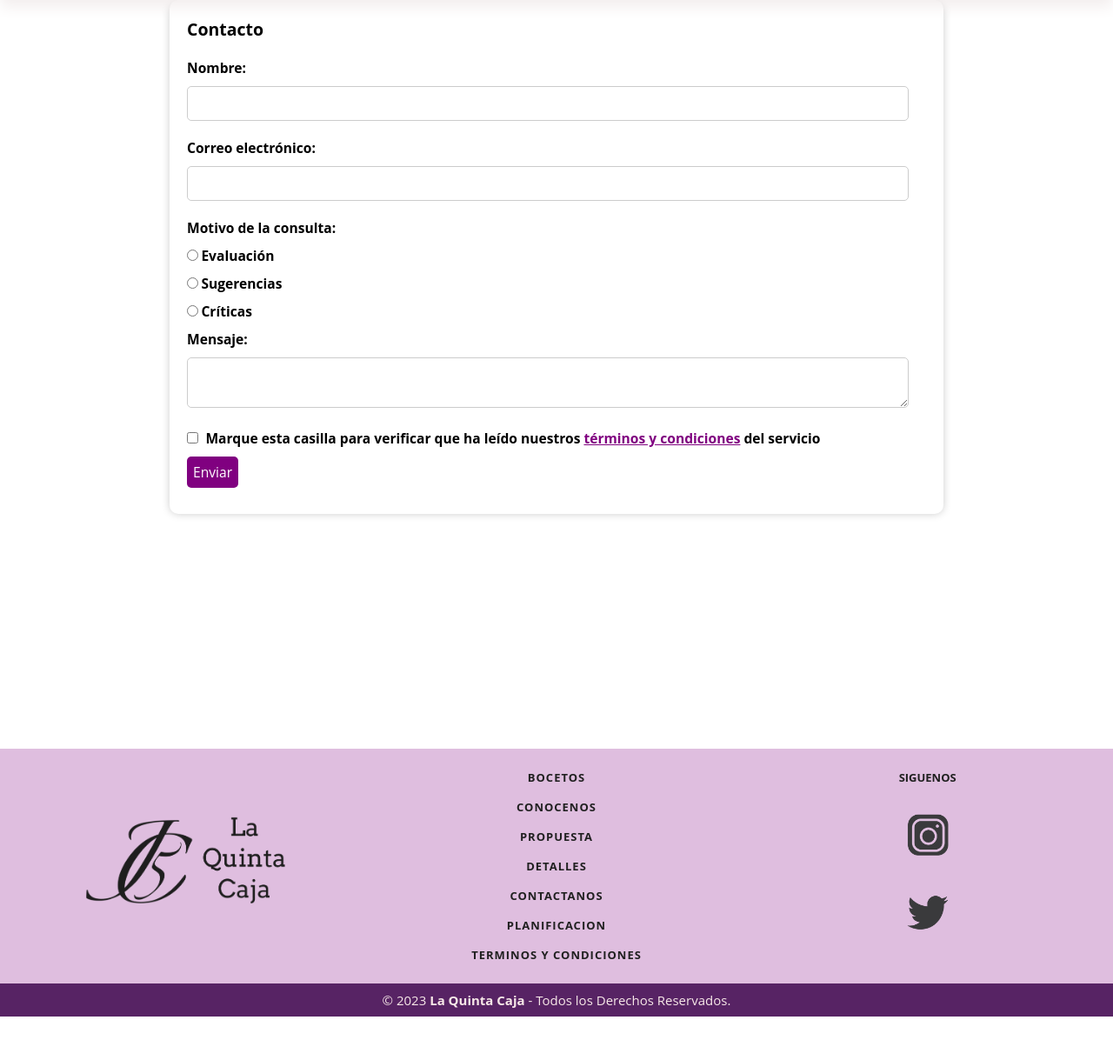
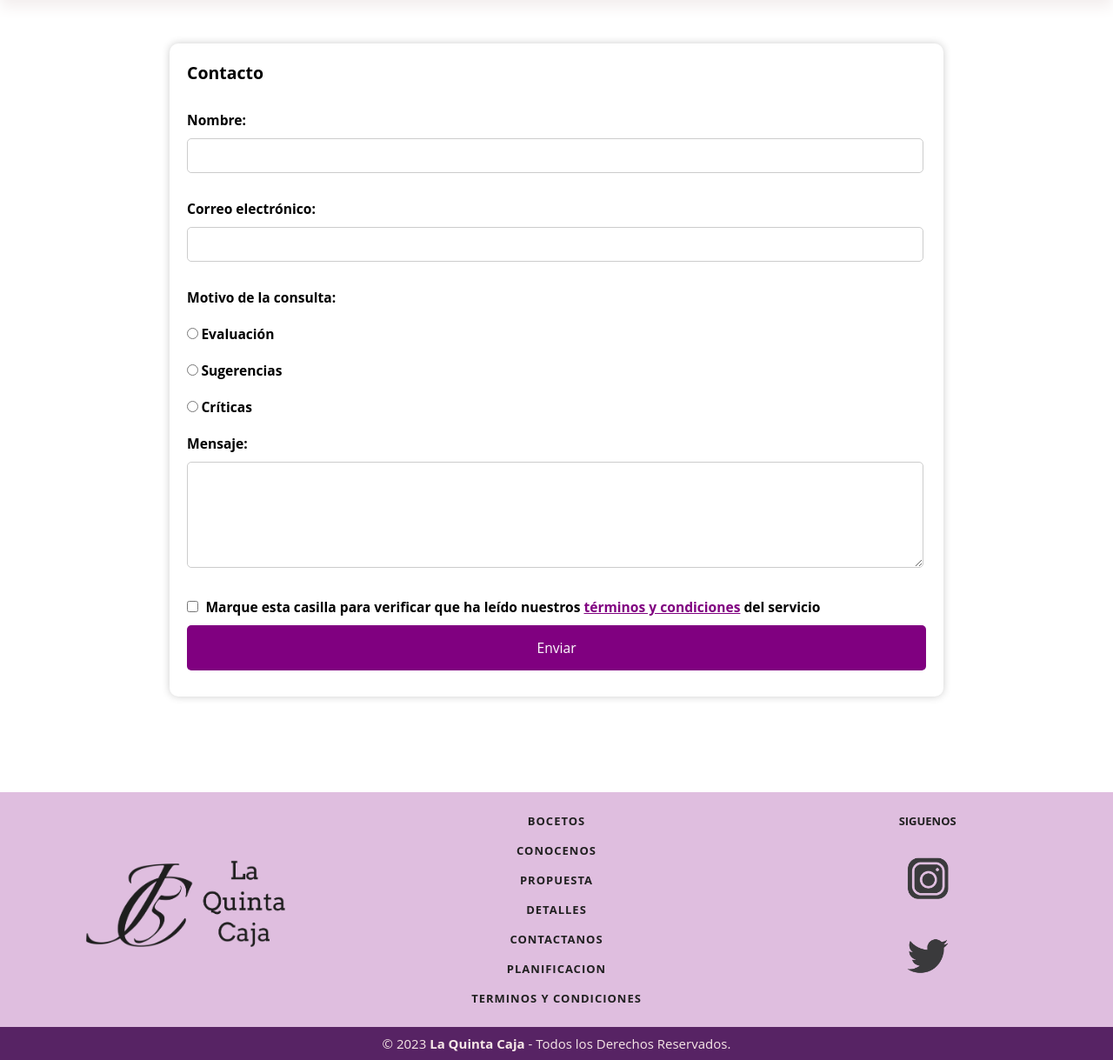
Before and after one commit to alexpareja/AplicacionesWeb, a PHP site: page /contacto.php in a window 1280 px wide. Shown: the part 61-1280 px from the top of the page at 87% size. Before the commit the page ends 1230 px from the top, so only its background shows below. Run offline with PHP 8.4, Linux system fonts and the light colour scheme; some libraries are stand-ins or nearby versions.

Commit message:
CSS contacto

```diff
--- a/css/formulario.css
+++ b/css/formulario.css
@@ -8,7 +8,7 @@ main article{
 
 /*Hoja de estilo formulario contacto*/
 #contacto-form {
-  margin: 0 auto;
+  margin: 50px auto 0;
   max-width: 850px;
   background-color: #fff;
   padding: 20px;
@@ -34,6 +34,7 @@ main article{
   display: block;
   font-size: 1.2em;
   font-weight: bold;
+  margin-top: 10px;
   margin-bottom: 10px;
 }
 
@@ -56,9 +57,18 @@ main article{
 }
 
 #contacto-form input[type="text"],
-#contacto-form input[type="email"],
-textarea {
-  width: 95%;
+#contacto-form input[type="email"] {
+  width: 97%;
+  padding: 10px;
+  margin-bottom: 20px;
+  border-radius: 5px;
+  border: 1px solid #ccc;
+  resize: vertical;
+}
+
+#contacto-form textarea {
+  width: 97%;
+  height: 100px;
   padding: 10px;
   margin-bottom: 20px;
   border-radius: 5px;
@@ -69,7 +79,8 @@ textarea {
 #contacto-form button[type="submit"] {
   background-color: #800080;
   color: white;
-  padding: 7px 7px;
+  width: 100%;
+  padding: 15px;
   border: none;
   border-radius: 5px;
   cursor: pointer;
@@ -81,9 +92,21 @@ textarea {
   background-color: #572364;
 }
 
+#contacto-form label {
+  cursor: pointer;
+}
+
+#contacto-form input[type="radio"]:checked + label {
+  color: purple;
+}
+
+#contacto-form:hover input[type=radio]:not(:checked) + i{
+  background: #572364;
+}
+
 /*Hoja de estilo formulario login y registro*/
 #login-registro-form {
-  margin: 0 auto;
+  margin: 50px auto 0;
   max-width: 500px;
   background-color: #fff;
   padding: 20px;
@@ -156,18 +179,6 @@ textarea {
     border-bottom: 1px solid #000;
 }
 
-#login-registro-form .inputbox input {
-    width: 98%;
-    height: 40px;
-    background: transparent;
-    border: none;
-    outline: none;
-    font-size: 1em;
-    padding:0 5px 0 5px;
-    color: #000;
-    border-bottom: 1px solid #000;
-}
-
 #login-registro-form input[type="checkbox"] {
   display: inline;
   margin-right: 5px;
@@ -218,7 +229,7 @@ textarea {
 
 /*Hoja de estilo formulario nuevo producto*/
 #newP-form {
-  margin: 0 auto;
+  margin: 50px auto 0;
   max-width: 500px;
   background-color: #fff;
   padding: 20px;
@@ -352,7 +363,7 @@ textarea {
 
 /*Hoja de estilo formulario editar producto*/
 #product-form {
-  margin: 0 auto;
+  margin: 50px auto 0;
   max-width: 500px;
   background-color: #fff;
   padding: 20px;
--- a/includes/FormularioContacto.php
+++ b/includes/FormularioContacto.php
@@ -44,6 +44,7 @@ class FormularioContacto extends Formulario
         </fieldset>
         </div>
         EOF;
+
         return $html;
     }
 }
```
Lines whose indentation alone changed are shown as unchanged.
